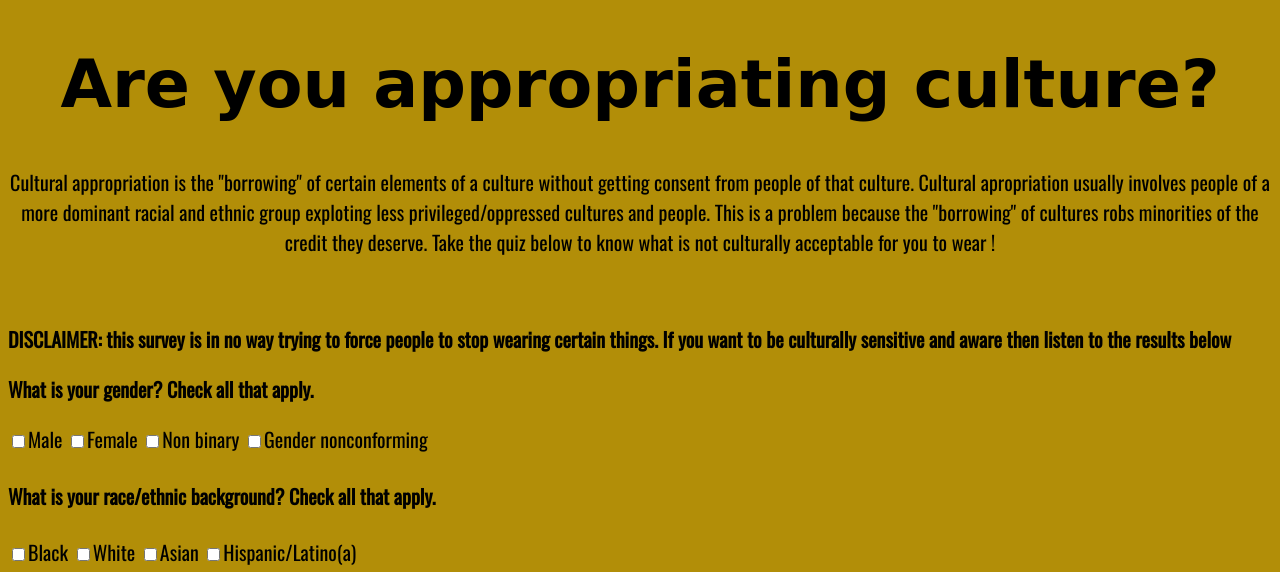
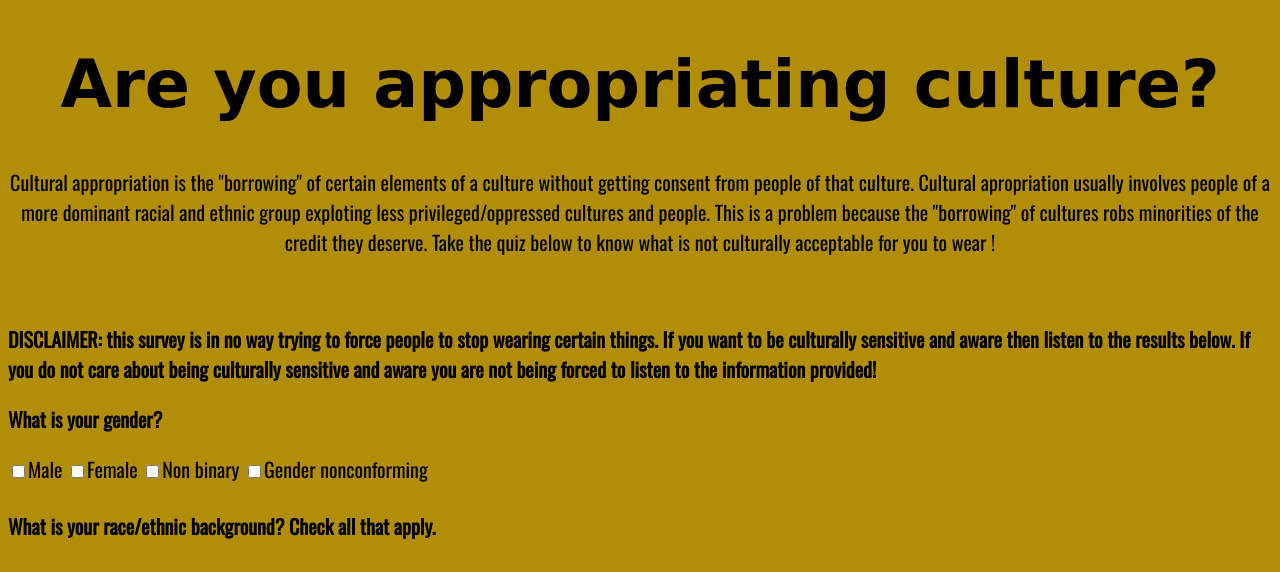
Before and after one commit to ZoeChamberlin/Woke-Up, a plain HTML site: page survey.html in a window 1280 px wide. Shown: the top 572 px of the page. Drawn offline with nearby package versions, Linux system fonts and the light colour scheme; a web font is replaced by a local one.

Commit message:
Add files via upload

```diff
--- a/survey.html
+++ b/survey.html
@@ -15,10 +15,10 @@
   <p> Cultural appropriation is the "borrowing" of certain elements of a culture without getting consent from people of that culture. Cultural apropriation usually involves people of a more dominant racial and ethnic group exploting less privileged/oppressed cultures and people. This is a problem because the "borrowing" of cultures robs minorities of the credit they deserve. Take the quiz below to know what is not culturally acceptable for you to wear ! </p>
     <br>
     <link href="https://fonts.googleapis.com/css?family=Source+Code+Pro" rel="stylesheet">
-    <h2> DISCLAIMER: this survey is in no way trying to force people to stop wearing certain things. If you want to be culturally sensitive and aware then listen to the results below</h2>
+    <h2> DISCLAIMER: this survey is in no way trying to force people to stop wearing certain things. If you want to be culturally sensitive and aware then listen to the results below. If you do not care about being culturally sensitive and aware you are not being forced to listen to the information provided!</h2>
         <div id="quiz">
           <link href="https://fonts.googleapis.com/css?family=Oswald" rel="stylesheet">
-          <h3> What is your gender? Check all that apply.</h2>
+          <h3> What is your gender?</h2>
           <input type="checkbox"name="Checkbox1"id="chkbox1">Male
           <input type="checkbox"name="Checkbox2"id="chkbox2">Female
           <input type="checkbox"name="Checkbox3"id="chkbox3">Non binary
--- a/survey.js
+++ b/survey.js
@@ -42,7 +42,7 @@ if(Female&&Black&&Hispanic){document.getElementById("results").innerHTML="Mixed
 }
 if(Female&&White&&Hispanic){document.getElementById("results").innerHTML="Mixed race females(White and Hispanic)should not wear bindis, traditional asian dresses, kimonos, Native American headresses, hijabs ,black face,afros(this is okay if one is Afro Latina) head pieces,white face,durags,dreadlocks, white face, bantu knots, twists,and yellow face.<br><img src=\"https://media.giphy.com/media/AEsfWaSKtiuv6/giphy.gif\"><br> NOPE.";
 }
-if(Female&&Asian&&!Hispanic){document.getElementById("results").innerHTML="Asian females should not wear bindis(unless  Indian), Native American headresses, cornrows,hoop earrings, sombreros, afros, hijabs(unless they're of middle eastern ethncity and is a practcing muslim), black face,bantu knots, durags,grillz,bandanas,black face,dreadlocks,twists,dashikis, head pieces,and name plate necklaces.<br> <img src=\"http://pa1.narvii.com/5842/16a9ee4ac39666e2c5461d447eca4b2fbd73cd3d_hq.gif\"> <br> no honey....";
+if(Female&&Asian&&!Hispanic){document.getElementById("results").innerHTML="Asian females should not wear bindis(unless  Indian), Native American headresses, cornrows,hoop earrings, sombreros, afros, hijabs(unless of middle eastern ethncity and is a practcing muslim), black face,bantu knots, durags,grillz,bandanas,black face,dreadlocks,twists,dashikis, head pieces,and name plate necklaces.<br> <img src=\"http://pa1.narvii.com/5842/16a9ee4ac39666e2c5461d447eca4b2fbd73cd3d_hq.gif\"> <br> no honey....";
 }
 if(Female&&Asian&&Black){document.getElementById("results").innerHTML="Mixed females(Asian and Black) should not wear bindis(unless Indian),Native American headresses,white face, sombreros,and head pieces <br> <img src=\"https://i0.wp.com/blackgirllonghair.com/wp-content/uploads/2015/07/nickitrinindad.gif\"><br><br> NICKI...DARLING...NO...";
 }
```
